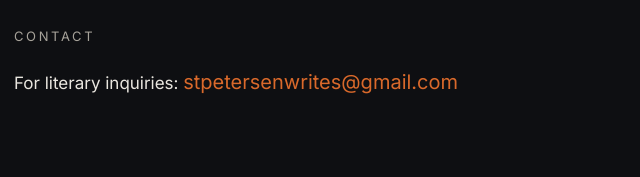
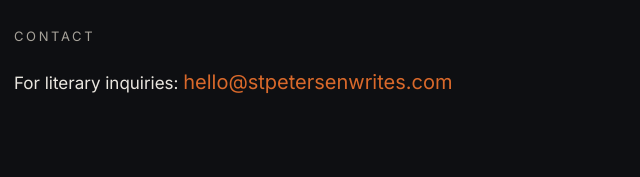
Before and after one commit to stpetersenwrites/stpetersenwrites.github.io, a plain HTML site: page index.html in a window 1280 px wide. Shown: the part 1511-1688 px from the top of the page, 270-910 px from the left. Drawn offline with nearby package versions, Linux system fonts and the light colour scheme.

Commit message:
Update contact email to hello@stpetersenwrites.com

```diff
--- a/index.html
+++ b/index.html
@@ -68,7 +68,7 @@
 
     <section id="contact" class="contact">
       <div class="label">Contact</div>
-      <p>For literary inquiries: <a href="mailto:stpetersenwrites@gmail.com">stpetersenwrites@gmail.com</a></p>
+      <p>For literary inquiries: <a href="mailto:hello@stpetersenwrites.com">hello@stpetersenwrites.com</a></p>
     </section>
 
     <footer>© 2026 S.T. Petersen</footer>
```
